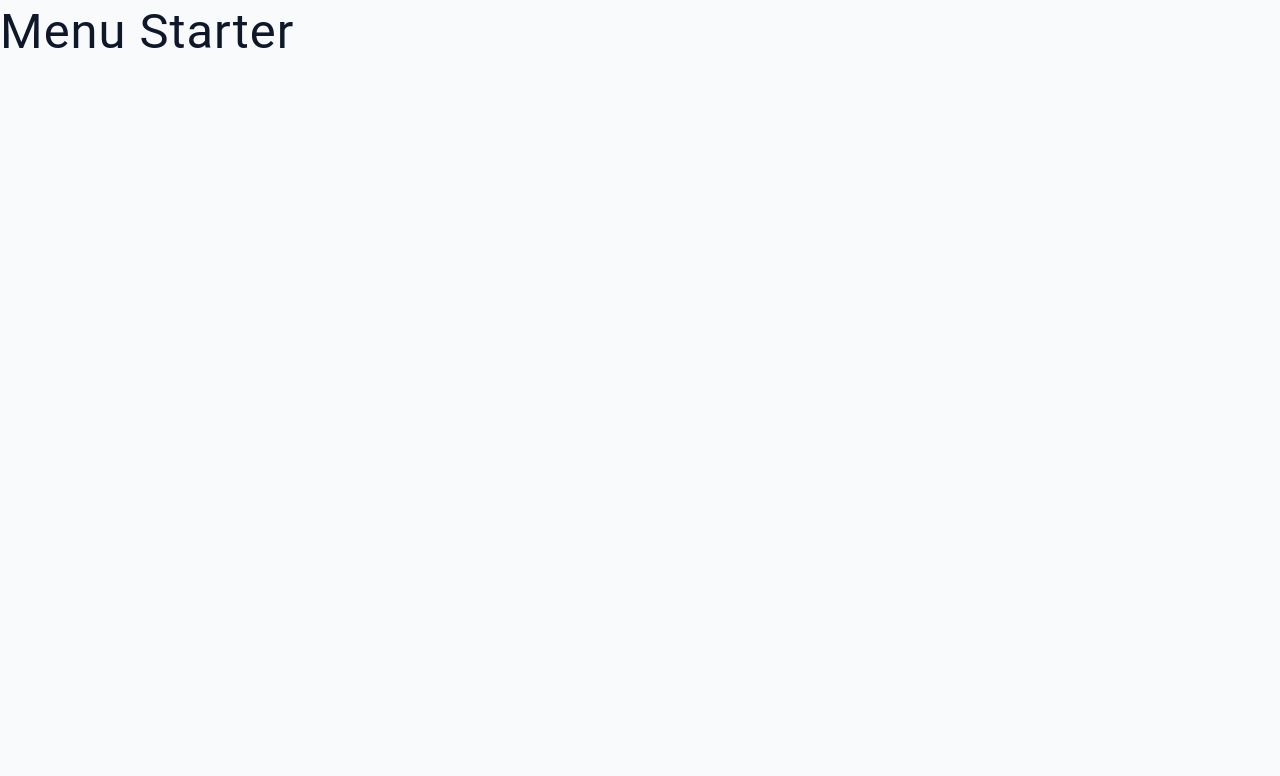
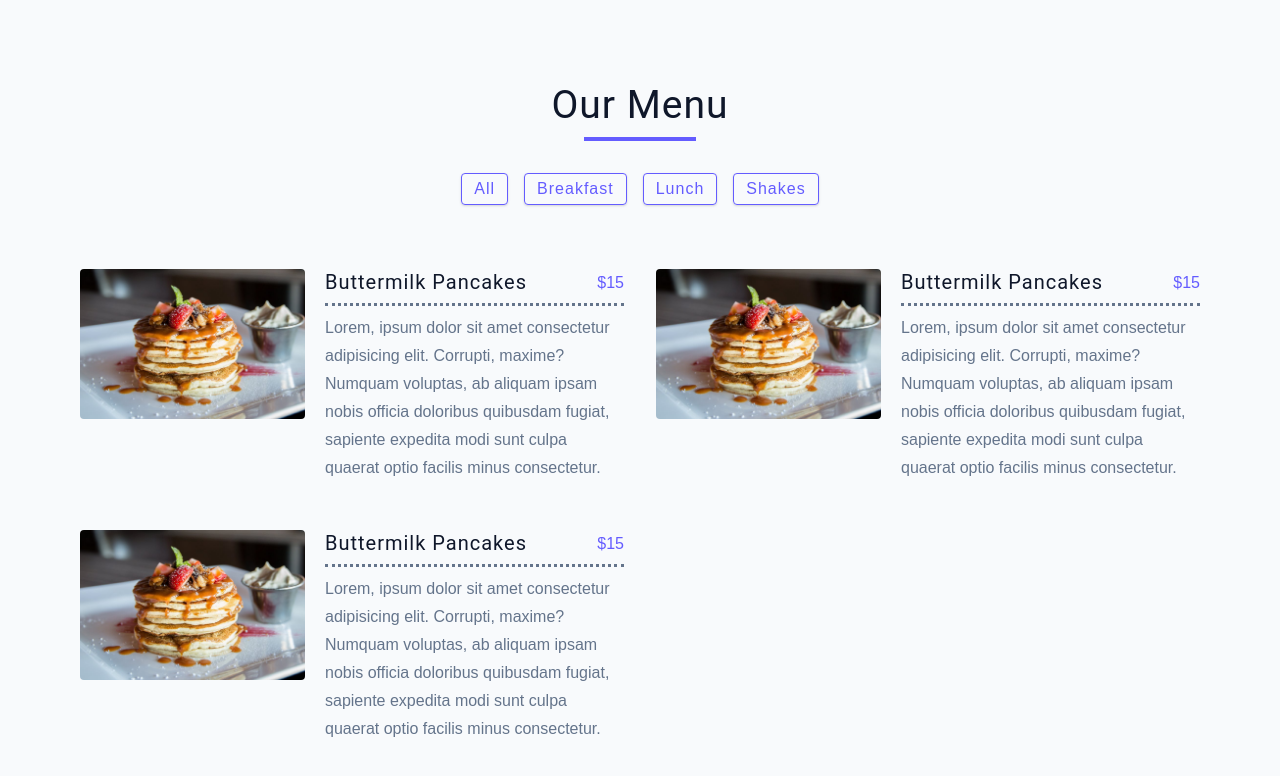
Before and after one commit to yashgada/html-css-mini-projects, a plain HTML site: page 09-menu/starter/index.html in a window 1280 px wide. Drawn offline with Linux system fonts and the light colour scheme.

Commit message:
Done with Menu

```diff
--- a/09-menu/starter/index.html
+++ b/09-menu/starter/index.html
@@ -1,5 +1,6 @@
 <!DOCTYPE html>
 <html lang="en">
+
 <head>
   <meta charset="UTF-8" />
   <meta http-equiv="X-UA-Compatible" content="IE=edge" />
@@ -8,14 +9,75 @@
   <!-- normalize -->
   <link rel="stylesheet" href="./normalize.css" />
   <!-- font-awesome -->
-    <link
-      rel="stylesheet"
-      href="https://cdnjs.cloudflare.com/ajax/libs/font-awesome/5.14.0/css/all.min.css"
-    />
+  <link rel="stylesheet" href="https://cdnjs.cloudflare.com/ajax/libs/font-awesome/5.14.0/css/all.min.css" />
   <!-- main css -->
   <link rel="stylesheet" href="./main.css" />
 </head>
+
 <body>
-    <h1>menu starter</h1>
+  <section class="menu">
+    <!-- title -->
+    <div class="title">
+      <h2>our menu</h2>
+      <div class="title-underline"></div>
+    </div>
+
+    <!-- filter buttons -->
+    <div class="btn-container">
+      <button class="btn filter-btn" type="button">all</button>
+      <button class="btn filter-btn" type="button">breakfast</button>
+      <button class="btn filter-btn" type="button">lunch</button>
+      <button class="btn filter-btn" type="button">shakes</button>
+    </div>
+    <!-- end of filter buttons -->
+    <div class="section-center">
+      <!-- single item -->
+      <article class="menu-item">
+        <img src="./menu-item.jpeg" alt="pancakes" class="img photo">
+        <div class="item-info">
+          <header>
+            <h5>buttermilk pancakes</h5>
+            <span class="price">$15</span>
+          </header>
+          <p class="item-text">Lorem, ipsum dolor sit amet consectetur adipisicing elit. Corrupti, maxime? Numquam
+            voluptas, ab aliquam
+            ipsam nobis officia doloribus quibusdam fugiat, sapiente expedita modi sunt culpa quaerat optio facilis
+            minus consectetur.</p>
+        </div>
+      </article>
+      <!-- end of single item -->
+      <!-- single item -->
+      <article class="menu-item">
+        <img src="./menu-item.jpeg" alt="pancakes" class="img photo">
+        <div class="item-info">
+          <header>
+            <h5>buttermilk pancakes</h5>
+            <span class="price">$15</span>
+          </header>
+          <p class="item-text">Lorem, ipsum dolor sit amet consectetur adipisicing elit. Corrupti, maxime? Numquam
+            voluptas, ab aliquam
+            ipsam nobis officia doloribus quibusdam fugiat, sapiente expedita modi sunt culpa quaerat optio facilis
+            minus consectetur.</p>
+        </div>
+      </article>
+      <!-- end of single item -->
+      <!-- single item -->
+      <article class="menu-item">
+        <img src="./menu-item.jpeg" alt="pancakes" class="img photo">
+        <div class="item-info">
+          <header>
+            <h5>buttermilk pancakes</h5>
+            <span class="price">$15</span>
+          </header>
+          <p class="item-text">Lorem, ipsum dolor sit amet consectetur adipisicing elit. Corrupti, maxime? Numquam
+            voluptas, ab aliquam
+            ipsam nobis officia doloribus quibusdam fugiat, sapiente expedita modi sunt culpa quaerat optio facilis
+            minus consectetur.</p>
+        </div>
+      </article>
+    </div>
+    <!-- end of single item -->
+  </section>
 </body>
+
 </html>
--- a/09-menu/starter/main.css
+++ b/09-menu/starter/main.css
@@ -257,3 +257,78 @@ ul {
 Menu
 ===============
 */
+.menu{
+  padding: 5rem 0;
+}
+.btn-container{
+  margin-top: 2rem;
+  margin-bottom: 4rem;
+  display: flex;
+  justify-content: center;
+  column-gap: 1rem;
+  flex-wrap: wrap;
+}
+.filter-btn{
+  background: transparent;
+  color: var(--primary-500);
+  border: 1px solid var(--primary-500);
+}
+.filter-btn:hover{
+  color: var(--white);
+  border: 1px solid var(--primary-700);
+}
+.section-center{
+  width: 90vw;
+  margin: 0 auto;
+  max-width: var(--max-width);
+  display: grid;
+  gap: 3rem 2rem;
+  justify-items: center;
+}
+.menu-item{
+  display: grid;
+  gap: 1rem 2rem;
+  max-width: 25rem;
+}
+.photo{
+  height: 200px;
+  border-radius: var(--borderRadius);
+}
+.item-info header{
+  display: flex;
+  justify-content: space-between;
+  border-bottom: 3px dotted var(--grey-500);
+}
+.item-info h5{
+  margin-bottom: 0.5rem;
+}
+.price{
+  color: var(--primary-500);
+}
+.item-text{
+  margin: 0;
+  padding-top: 0.5rem;
+  color: var(--grey-500);
+}
+@media screen and (min-width:768px) {
+  .menu-item{
+    grid-template-columns: 225px 1fr;
+    gap: 0 1.25rem;
+    max-width: 40rem;
+  }
+  .photo{
+    height: 175px;
+  }
+}
+@media screen and (min-width:1200px) {
+  .section-center{
+    width: 95vw;
+    grid-template-columns: 1fr 1fr;
+  }
+  .photo{
+    height: 150px;
+  }
+  .menu-item{
+    align-items: start;
+  }
+}
```
Lines whose indentation alone changed are shown as unchanged.
